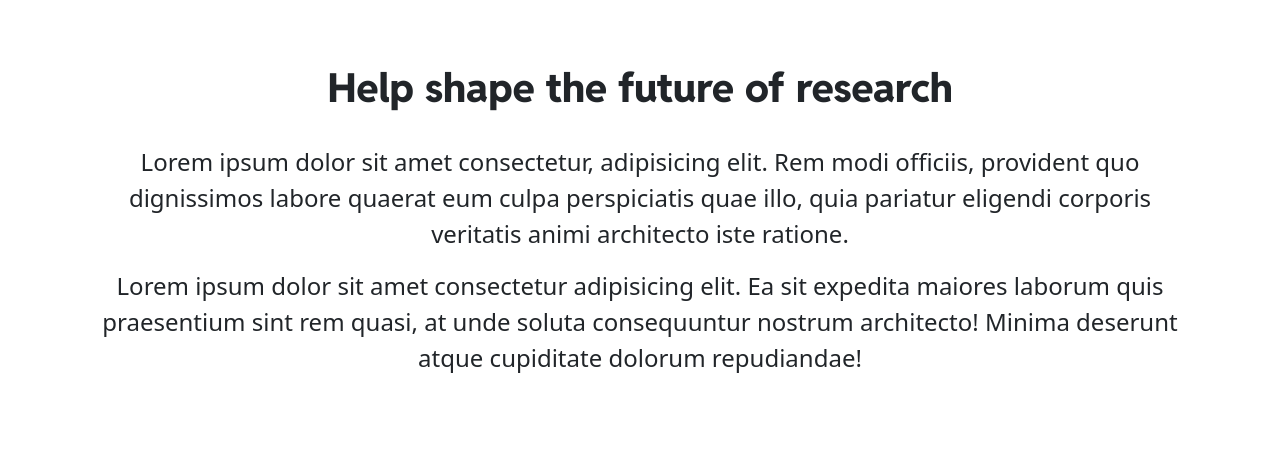
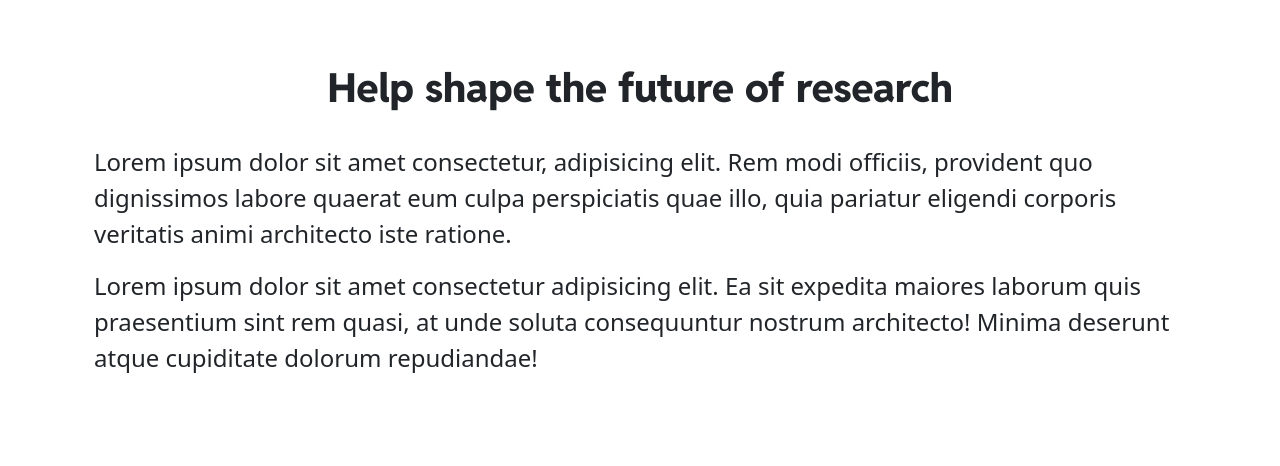
Before and after one commit to naomiraider/Focus, a plain HTML site: page index.html in a window 1280 px wide. Shown: the part 892-1358 px from the top of the page. Drawn offline with nearby package versions, Linux system fonts and the light colour scheme; files whose address does not match are found by name.

Commit message:
intro alignment

```diff
--- a/css/style.css
+++ b/css/style.css
@@ -20,11 +20,13 @@
 }
 html {
   font-size: 100%;
+
 }
 
 main {
   margin-left: 10.75rem;
   margin-right: 10.75rem;
+  font-kerning: auto;
 }
 body {
   font-family: "RedditSans-Regular", sans-serif;
--- a/index.html
+++ b/index.html
@@ -74,8 +74,8 @@
         />
       </div>
       <!-- <div class="aboutfocus mb-5"> -->
-      <div class="introhead text-center mb-6">
-        <h1 class="mb-3">Help shape the future of research</h1>
+      <div class="introhead container mb-6">
+        <h1 class="mb-3 text-center">Help shape the future of research</h1>
         <p>
           Lorem ipsum dolor sit amet consectetur, adipisicing elit. Rem modi
           officiis, provident quo dignissimos labore quaerat eum culpa
```
